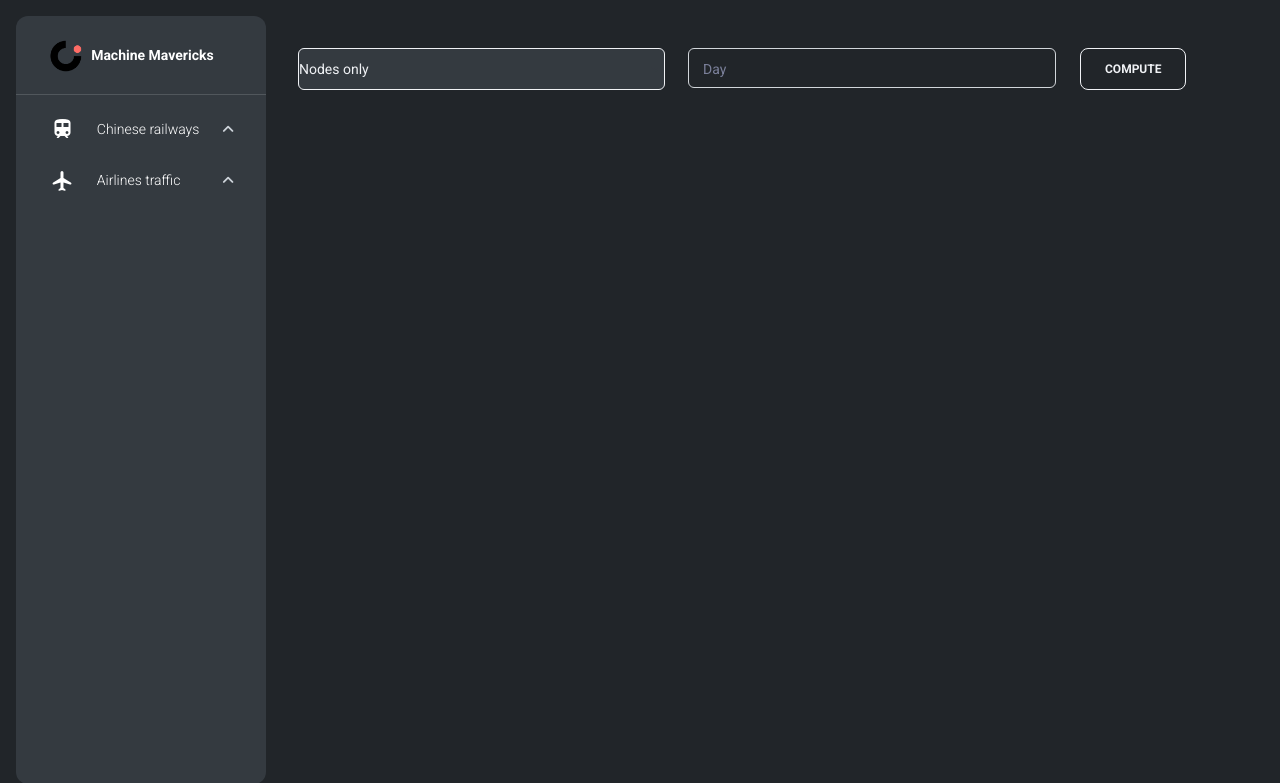
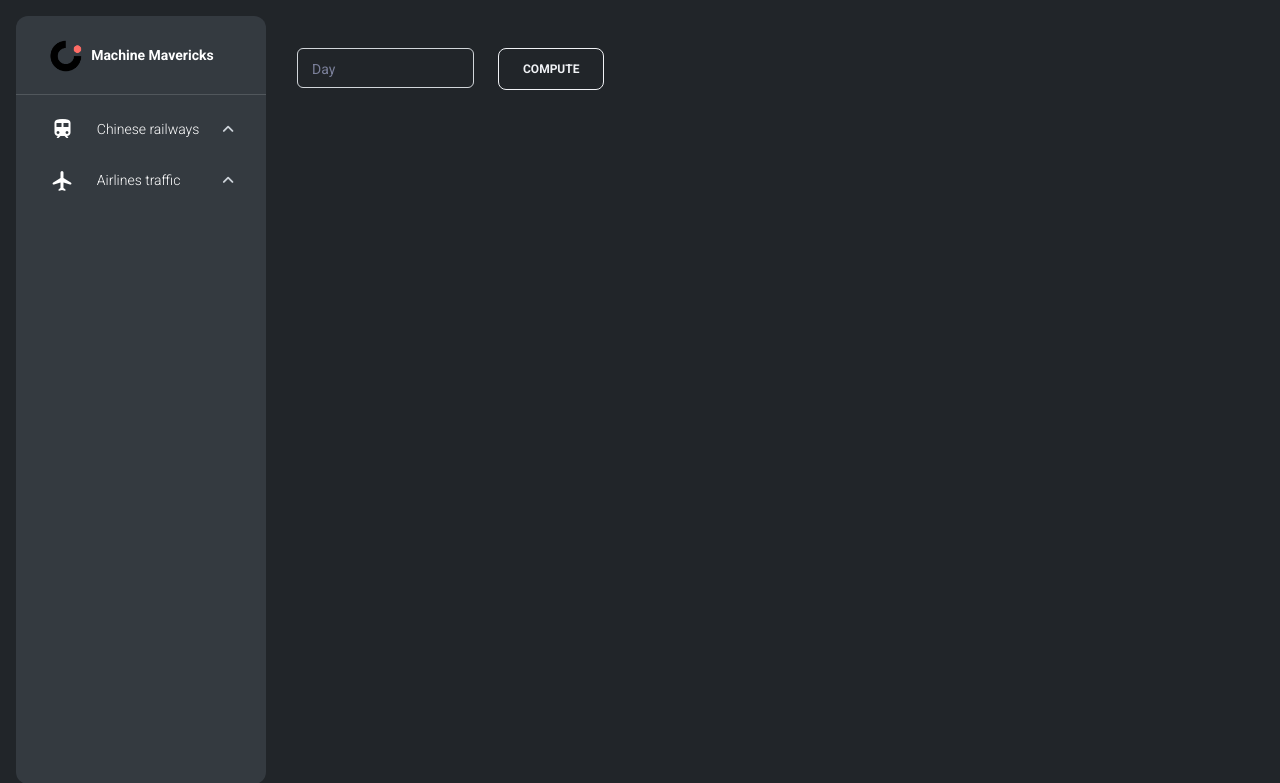
Before and after one commit to MachineMavericks/group-project, a Flask app: template backend/templates/default_plotly.html in a window 1280 px wide. Shown: the top 783 px of the page. Run offline with Flask 2, Linux system fonts and the light colour scheme; the template is opened without the code that fills it, so the values that code supplies are empty; parts of the project's set-up code (start-up, migrations or seed data) failed here and were passed over; some libraries are stand-ins or nearby versions.

Commit message:
Small addon/removal

```diff
--- a/backend/app.py
+++ b/backend/app.py
@@ -47,10 +47,9 @@ def index():
     return render_template("base.html")
 
 
+# UPLOAD ROUTE:
 def allowed_file(filename):
     return '.' in filename and filename.rsplit('.', 1)[1].lower() in allowed_extensions
-
-
 @app.route('/choice', methods=['GET', 'POST'])
 def choose_dataset():
     if request.method == 'POST':
@@ -69,6 +68,7 @@ def choose_dataset():
     return render_template("dataset/dataset_selection.html")
 
 
+# MAIN:
 def main():
     # START THE APP:
     app.run(debug=True)
--- a/backend/templates/default_plotly.html
+++ b/backend/templates/default_plotly.html
@@ -2,20 +2,13 @@
 
 {% block filters %}
 <form class="row">
-    <div class="col">
-        <select class="col form-select btn-outline-light bg-gray-800 mt-3" name="component" id="component">
-            <option value="nodes">Nodes only</option>
-            <option value="edges">Edges only</option>
-            <option value="nodes_and_edges">Nodes and Edges</option>
-        </select>
-    </div>
-    <div class="col">
+    <div class="col max-width-200">
         <div class="input-group input-group-outline my-3">
             <label class="form-label">Day</label>
             <input type="day" name="day" class="form-control text-white">
         </div>
     </div>
-    <div class="col max-width-200">
+    <div class="col">
         <button class="btn btn-outline-light mt-3 text-bold" type="submit">Compute</button>
     </div>
 </form>
```
